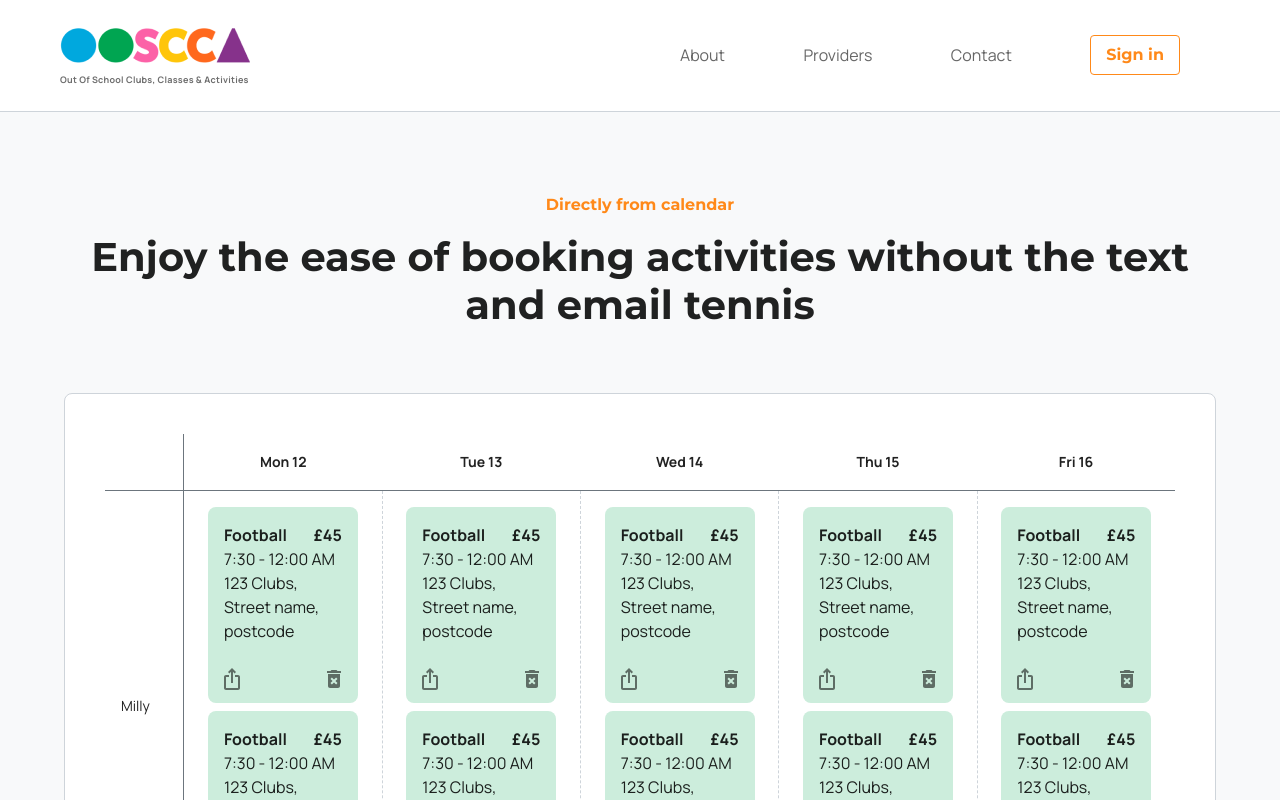
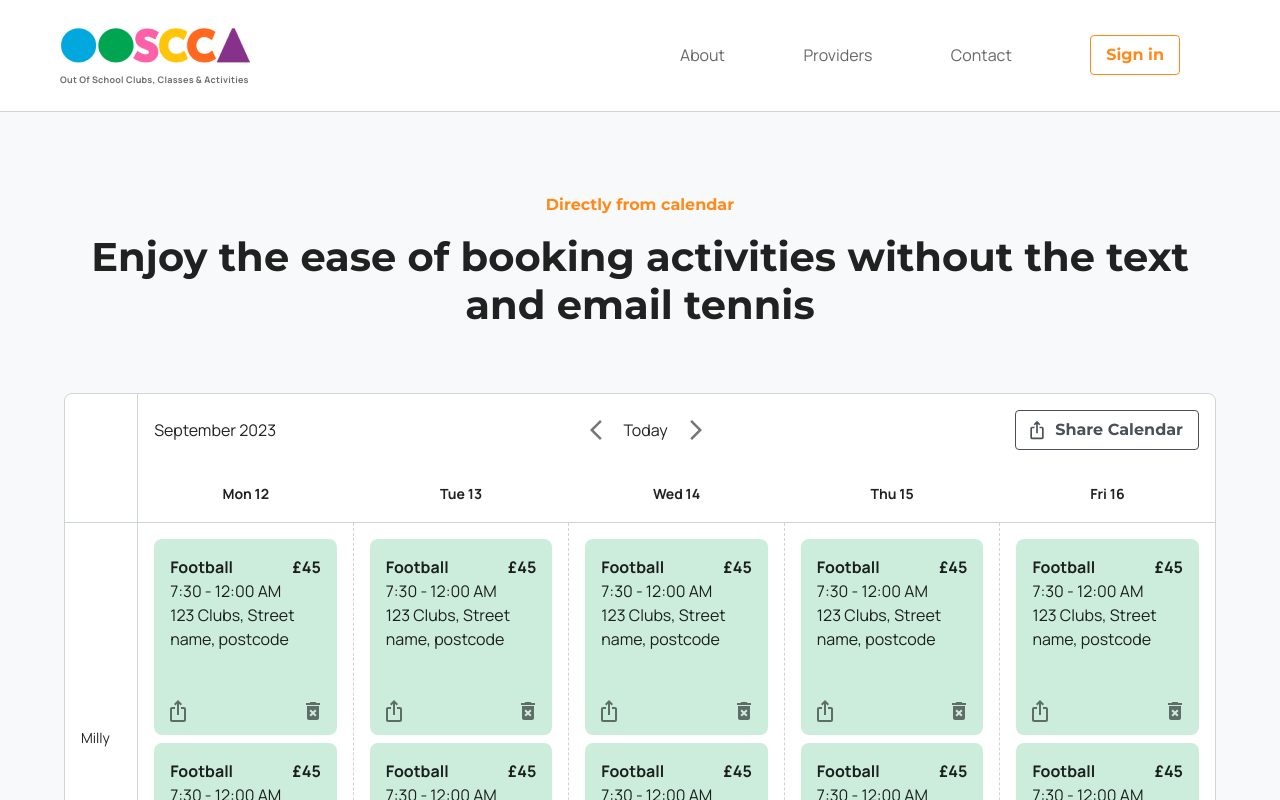
Before and after one commit to digital-brother/ooscca-fe, a Next.js app: page /booking in a window 1280 px wide. Shown: the top 800 px of the page. Built offline with nearby package versions, Linux system fonts and the light colour scheme.

Commit message:
Add table header

```diff
--- a/src/app/booking/OOSPlannerSection.js
+++ b/src/app/booking/OOSPlannerSection.js
@@ -3,6 +3,8 @@
 import AddCircleOutlineIcon from "@mui/icons-material/AddCircleOutline";
 import DeleteForeverIcon from "@mui/icons-material/DeleteForever";
 import IosShareIcon from "@mui/icons-material/IosShare";
+import ArrowBackIosNewIcon from "@mui/icons-material/ArrowBackIosNew";
+import ArrowForwardIosIcon from "@mui/icons-material/ArrowForwardIos";
 import {
   Box,
   Button,
@@ -76,7 +78,7 @@ function EmptyBooking() {
 
 function BookingDay({ bookings = [], sx }) {
   return (
-    <Box sx={{ display: "flex", flexDirection: "column", rowGap: 1, width: 150, height: 400, ...sx }}>
+    <Box sx={{ display: "flex", flexDirection: "column", rowGap: 1, height: 400, ...sx }}>
       {bookings.map((booking, index) =>
         booking ? <Booking key={index} booking={booking} /> : <EmptyBooking key={index} />
       )}
@@ -108,7 +110,7 @@ function FamilyBookings() {
     borderBottom: "none",
     "&:first-child": {
       borderRight: "1px solid",
-      borderRightColor: theme.palette.grey[500],
+      borderRightColor: theme.palette.grey[300],
     },
   }));
 
@@ -121,7 +123,7 @@ function FamilyBookings() {
     },
     "&:first-child": {
       borderRight: "1px solid",
-      borderRightColor: theme.palette.grey[500],
+      borderRightColor: theme.palette.grey[300],
     },
   }));
 
@@ -129,7 +131,27 @@ function FamilyBookings() {
     <TableContainer component={Box}>
       <Table sx={{ minWidth: 650 }} aria-label="simple table">
         <TableHead>
-          <TableRow sx={{ borderBottom: "1px solid", borderColor: "grey.500" }}>
+          <TableRow>
+            <StyledTableCell></StyledTableCell>
+            <StyledTableCell colSpan={5}>
+              <Box sx={{ display: "flex", justifyContent: "space-between", alignItems: "center" }}>
+                <Typography>September 2023</Typography>
+                <Box sx={{ display: "flex", alignItems: "center", gap: 1 }}>
+                  <IconButton>
+                    <ArrowBackIosNewIcon />
+                  </IconButton>
+                  <Typography>Today</Typography>
+                  <IconButton>
+                    <ArrowForwardIosIcon />
+                  </IconButton>
+                </Box>
+                <Button startIcon={<IosShareIcon />} variant="outlined" color="grey">
+                  Share Calendar
+                </Button>
+              </Box>
+            </StyledTableCell>
+          </TableRow>
+          <TableRow sx={{ borderBottom: "1px solid", borderColor: "grey.300" }}>
             <StyledHeaderTableCell></StyledHeaderTableCell>
             {weekDates.map((date, index) => (
               <StyledHeaderTableCell key={index} align="center">
@@ -140,7 +162,7 @@ function FamilyBookings() {
         </TableHead>
         <TableBody>
           {children.map((child, index) => (
-            <TableRow key={index} sx={{ "&:not(:last-child)": { borderBottom: "1px solid", borderColor: "grey.500" } }}>
+            <TableRow key={index} sx={{ "&:not(:last-child)": { borderBottom: "1px solid", borderColor: "grey.300" } }}>
               <StyledTableCell component="th" scope="row">
                 {child}
               </StyledTableCell>
@@ -171,7 +193,6 @@ function Wrapper({ sx }) {
         border: "1px solid",
         borderColor: "grey.300",
         bgcolor: "white",
-        p: 5,
         ...sx,
       }}
     >
```
